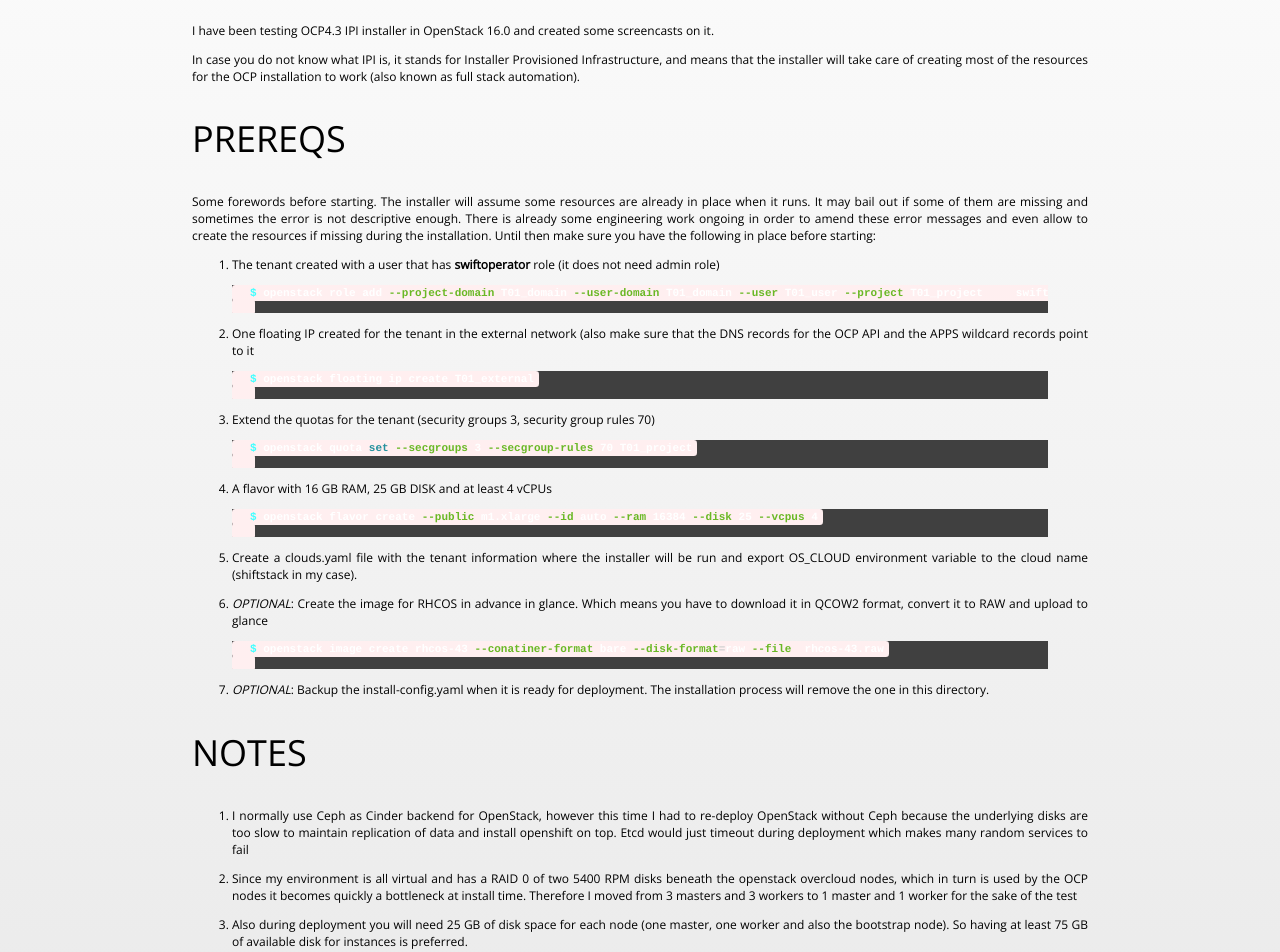
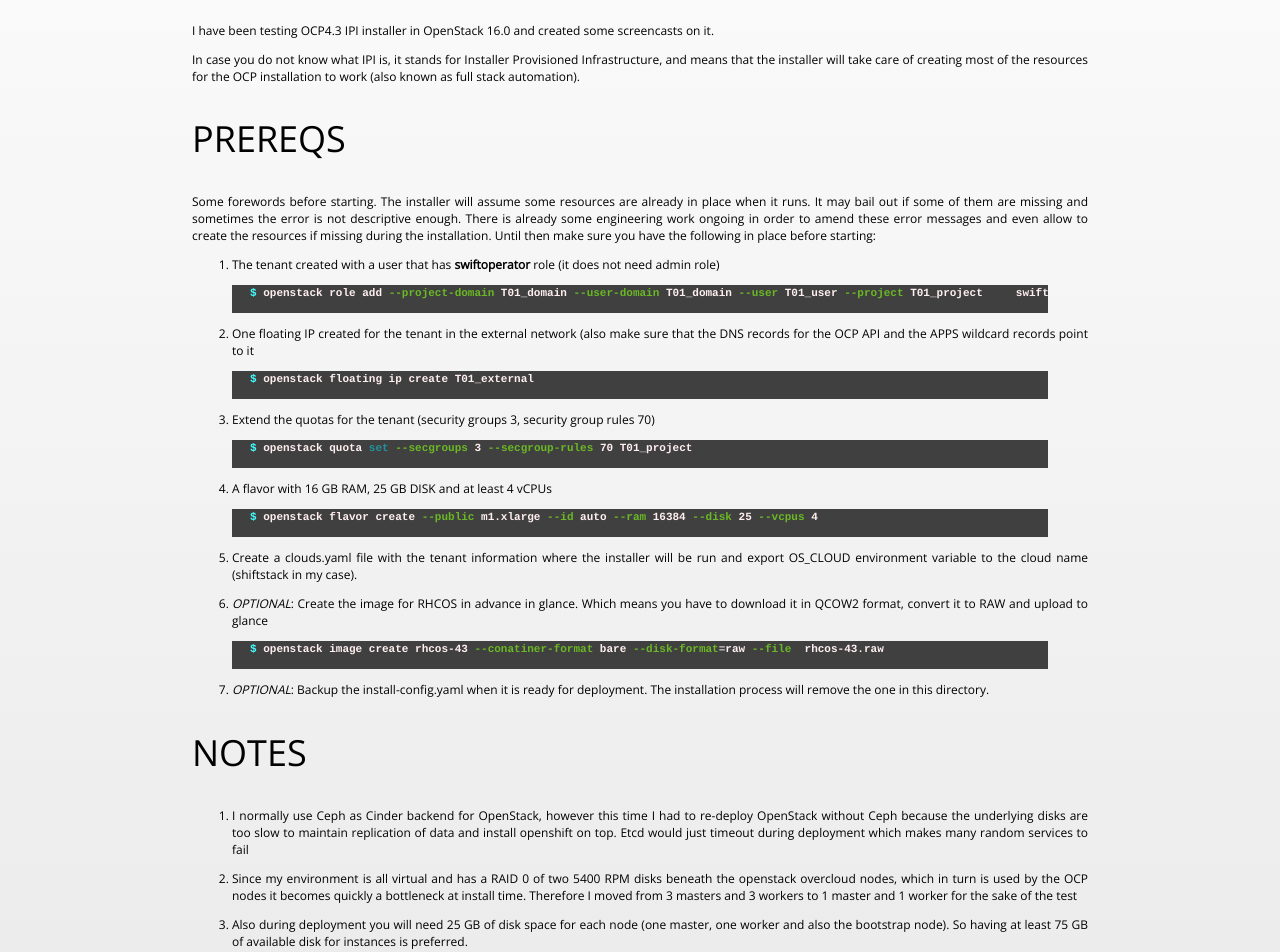
Before and after one commit to mauroseb/mauroseb.github.io, a Jekyll site: the page built from _posts/2020-05-31-OCP43-on-OSP16.md, in a window 1280 px wide. Shown: the part 375-1327 px from the top of the page. Built offline with Jekyll 4.4.1, drawn with Linux system fonts in a browser that asks for light colours.

Commit message:
Update main.css

```diff
--- a/css/main.css
+++ b/css/main.css
@@ -337,13 +337,12 @@
 }
 
 code {
-    color: #ffffff;
+    color: #ffeff0;
     padding: .1rem .3rem .2rem;
     width: 75%;
     font-family:'Bitstream Vera Sans Mono','Courier', monospace;
     font-size: 11px;
     font-weight: bold;
-    background: #ffeff0;
     word-wrap: break-word;
     box-decoration-break: clone;
     border-radius: .2rem;
```
